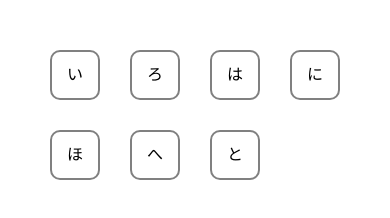
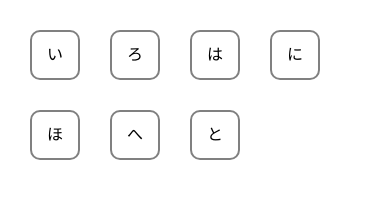
Before and after one commit to utf8sjis/drag-and-drop-and-vue-transitions, a website built with webpack: page app/index.html in a window 390 px wide. Built offline with nearby package versions, Linux system fonts and the light colour scheme.

Commit message:
update: Support for smartphone viewport

```diff
--- a/app/index.html
+++ b/app/index.html
@@ -3,6 +3,7 @@
 
 <head>
   <meta charset="utf-8">
+  <meta name="viewport" content="width=device-width, initial-scale=1.0">
   <title>Drag and Drop API and Vue's List Transitions</title>
 
   <!-- CDN -->
--- a/app/static/scss/project/_drag-list.scss
+++ b/app/static/scss/project/_drag-list.scss
@@ -6,6 +6,9 @@
   grid-template-rows: repeat(2, 80px);
   grid-template-columns: repeat(4, 80px);
   margin: 50px;
+  @include g.mediaQuery() {
+    margin: 30px;
+  }
 
   &--move {
     transition: transform 0.8s;
```
Also changed, not shown: app/static/css/style.css.
